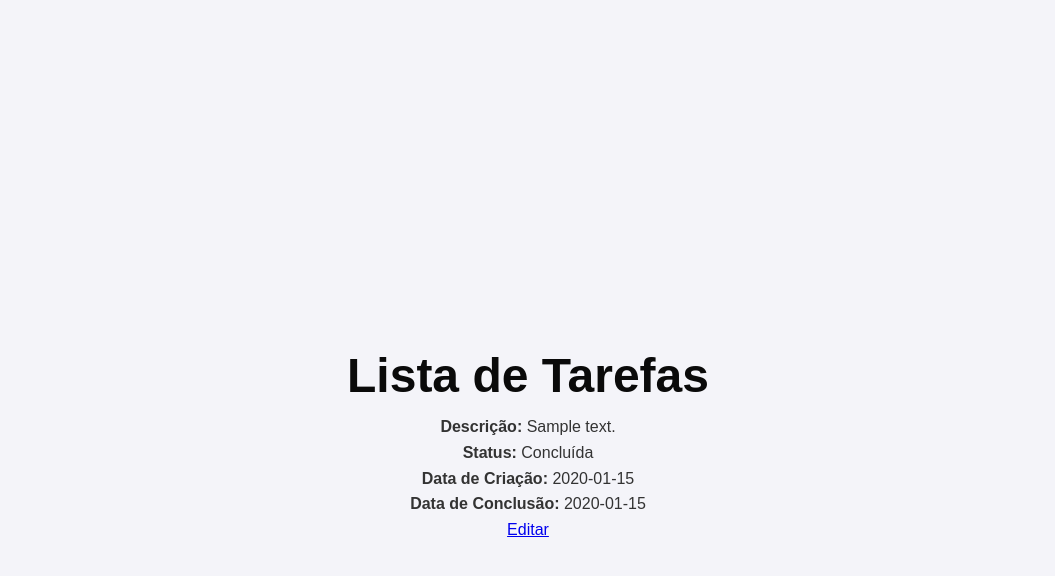
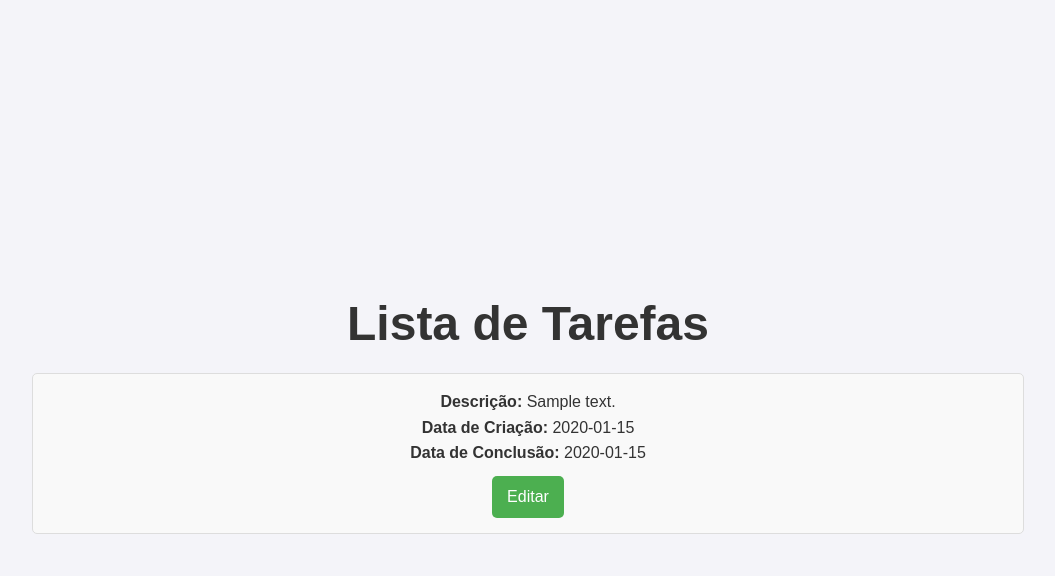
Before and after one commit to guiabbehusen/crud_py_mysql, a Flask app: template templates/view_tasks.html in a window 1280 px wide. Shown: the top 576 px of the page, without its empty margins (112-1167 px from the left). Run offline with Flask 3, Linux system fonts and the light colour scheme; the template is opened without the code that fills it: values that come from a table or form of the project are taken from there, others are empty; tables that the repository leaves empty hold one stand-in row (values such as "Sample post"); some libraries are stand-ins or nearby versions.

Commit message:
Create task e view_tasks feitos

```diff
--- a/models.py
+++ b/models.py
@@ -6,7 +6,7 @@ db = SQLAlchemy()
 
 class Tarefas(db.Model):
     __tablename__= 'tarefas'
-    idtarefas = db.Column(db.Integer, primary_key=True)
+    idtarefas = db.Column(db.Integer, primary_key=True, autoincrement=True)
     descricao = db.Column(db.String(255), nullable=False)
     status = db.Column(db.Integer, default=0)
     data_criacao = db.Column(db.Date, default=datetime.date.today)
--- a/static/style.css
+++ b/static/style.css
@@ -72,3 +72,40 @@ button:focus {
         padding: 12px;
     }
 }
+
+/* Estilos para a container principal */
+.container {
+    width: 80%;
+    margin: 20px auto;
+    font-family: Arial, sans-serif;
+}
+
+/* Estilos para o título */
+h1 {
+    text-align: center;
+    color: #333;
+}
+
+/* Estilos para os cards das tarefas */
+.task-card {
+    background-color: #f9f9f9;
+    border: 1px solid #ddd;
+    border-radius: 5px;
+    padding: 15px;
+    margin: 10px 0;
+}
+
+/* Estilos para o botão de editar */
+.btn {
+    display: inline-block;
+    padding: 8px 15px;
+    margin-top: 10px;
+    background-color: #4CAF50;
+    color: white;
+    text-decoration: none;
+    border-radius: 5px;
+}
+
+.btn:hover {
+    background-color: #45a049;
+}
--- a/templates/view_tasks.html
+++ b/templates/view_tasks.html
@@ -4,22 +4,25 @@
     <meta charset="UTF-8">
     <meta name="viewport" content="width=device-width, initial-scale=1.0">
     <title>To-Do List</title>
-    <link rel="stylesheet" href="{{ url_for('static', filename='css/style.css') }}">
+    <link rel="stylesheet" href="/static/style.css">
 </head>
 <body>
 
     <div class="container">
         <h1>Lista de Tarefas</h1>
 
+        {% if tasks %}
             {% for task in tasks %}
                 <div class="task-card">
                     <p><strong>Descrição:</strong> {{ task.descricao }}</p>
-                <p><strong>Status:</strong> {% if task.status == 1 %} Concluída {% else %} Em andamento {% endif %}</p>
                     <p><strong>Data de Criação:</strong> {{ task.data_criacao }}</p>
                     <p><strong>Data de Conclusão:</strong> {{ task.data_conclusao if task.data_conclusao else 'Não definida' }}</p>
-                <a href="{{ url_for('edit_task', idtarefas=task.id) }}" class="btn">Editar</a>
+                    <a href="{{ url_for('edit_task', idtarefas=task.idtarefas) }}" class="btn">Editar</a>
                 </div>
             {% endfor %}
+        {% else %}
+            <p>Nenhuma tarefa cadastrada.</p>
+        {% endif %}
     </div>
 
 </body>
```
Also changed, not shown: templates/create_task.html (+15 -0 lines), views.py (+24 -7 lines), teste.py (added). Lines whose indentation alone changed are shown as unchanged.
